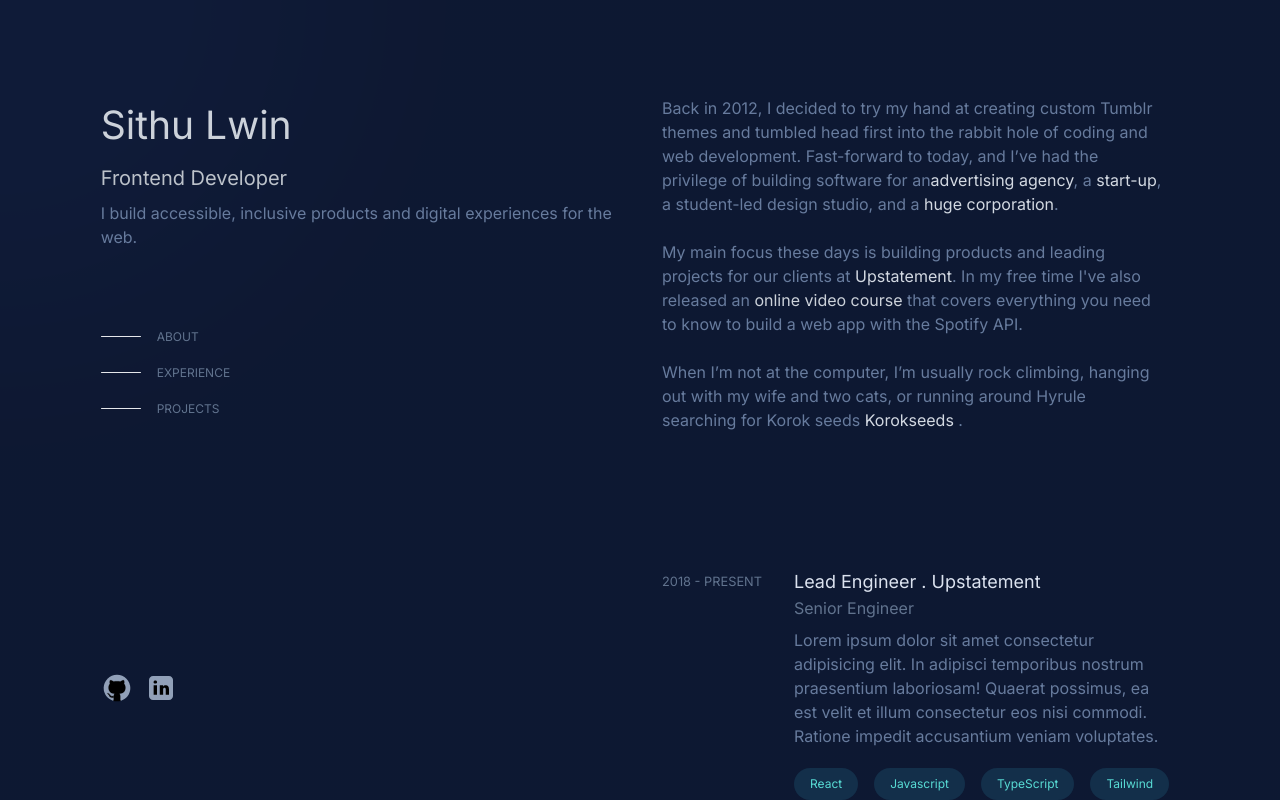
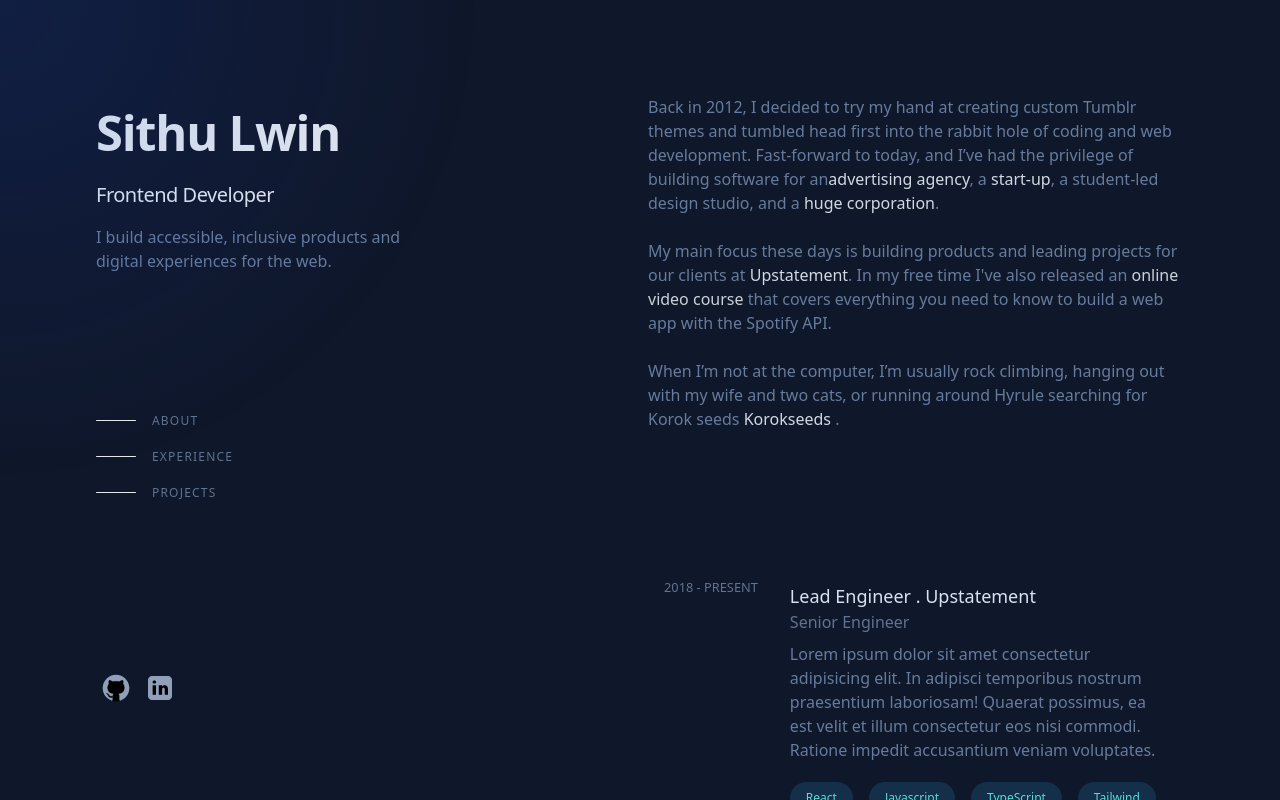
Before and after one commit to Sithu-BinaryLab/portfolio, a Next.js app: page / in a window 1280 px wide. Built offline with nearby package versions, Linux system fonts and the light colour scheme.

Commit message:
modified reponsive and hightlight

```diff
--- a/src/app/globals.css
+++ b/src/app/globals.css
@@ -17,9 +17,10 @@
 } */
 
 body {
-  background: #101c39;
+  background-color: rgb(15 23 42/1);
   margin: 0;
 }
+
 
 .box:hover {
   border-color: #1c2a46;
--- a/src/app/page.tsx
+++ b/src/app/page.tsx
@@ -19,64 +19,31 @@ function Spotlight() {
   const containerRef = useRef(null);
   const expRef = useRef(null);
 
-  const [spotlightSize, setSpotlightSize] = useState(
-    "transparent 10%, rgba(0, 0, 0, 0.8) 30%"
-  );
   const [spotlightPosition, setSpotlightPosition] = useState({ x: 0, y: 0 });
 
-  useEffect(() => {
-    const updateSpotlight = (e: any) => {
-      const x = (e.pageX / window.innerWidth) * 100;
-      const y = (e.pageY / window.innerHeight) * 100;
-      setSpotlightPosition({ x, y });
-    };
-
-    const handleMouseMove = (e: any) => {
-      updateSpotlight(e);
-    };
-
-    const handleMouseDown = (e: any) => {
-      setSpotlightSize("transparent 10%, rgba(16, 28, 57, 0.9) 25%");
-      updateSpotlight(e);
-    };
-
-    const handleMouseUp = (e: any) => {
-      setSpotlightSize("transparent 20%, rgba(16, 28, 57,  0.7) 30%");
-      updateSpotlight(e);
-    };
-
-    window.addEventListener("mousemove", handleMouseMove);
-    window.addEventListener("mousedown", handleMouseDown);
-    window.addEventListener("mouseup", handleMouseUp);
-
-    return () => {
-      window.removeEventListener("mousemove", handleMouseMove);
-      window.removeEventListener("mousedown", handleMouseDown);
-      window.removeEventListener("mouseup", handleMouseUp);
-    };
-  }, []);
-
-  const spotlightStyle = {
-    backgroundImage: `radial-gradient(circle at ${spotlightPosition.x}% ${spotlightPosition.y}%, ${spotlightSize})`,
+  const handleMouseMove = (e: any) => {
+    setSpotlightPosition({ x: e.clientX, y: e.clientY });
   };
 
-
   return (
-    <div className="relative h-screen overflow-hidden">
-      <div className="spotlight absolute h-full  w-full" style={spotlightStyle}>
+    <div ref={containerRef} className="relative h-screen overflow-y-scroll"
+    >
+      <div onMouseMove={handleMouseMove} className="fixed inset-0 z-30 transition duration-300 lg:absolute" style={{ background: `radial-gradient(600px at ${spotlightPosition.x}px ${spotlightPosition.y}px, rgba(29, 78, 216, 0.15), transparent 80%)` }}
+      ></div>
+      <div className="spotlight absolute h-full  w-full sticky"
+      >
         <div
-          className="w-full h-full"
-          style={{ background: "rgba(16, 28, 57, 0.85)" }}
+          className="w-full h-screen "
         >
-          <div ref={containerRef} className="flex flex-wrap justify-center overflow-x-scroll md:space-x-3">
-            <div className="w-full max-w-screen-md md:w-5/12 md:sticky  md:top-0 text-white md:pt-24 overflow-hidden">
+          <div className="mx-auto flex lg:flex-row flex-col min-h-screen max-w-screen-xl px-6 py-12 font-sans md:px-12 md:py-20 lg:px-24 lg:py-0 lg:gap-x-4 ">
+            <div className="lg:sticky lg:top-0 lg:flex lg:max-h-screen lg:w-1/2 lg:flex-col lg:justify-between lg:py-24">
               <ProfileComponent />
               <TabComponent aboutRef={aboutRef} projectRef={projectRef} expRef={expRef} containerRef={containerRef} />
-              <div className="absolute bottom-24">
+              <div className="ml-1 mt-8 flex items-center">
                 <ConnectLink />
               </div>
             </div>
-            <div className="h-screen w-full max-w-screen-md md:w-5/12">
+            <div className="pt-24 lg:w-1/2 lg:py-24">
               <AboutComponent aboutRef={aboutRef} />
               <ExperienceComponent expRef={expRef} />
               <FullResumeComponent />
--- a/src/components/about.tsx
+++ b/src/components/about.tsx
@@ -6,7 +6,8 @@ interface aboutProps {
 
 export const AboutComponent = ({ aboutRef }: aboutProps) => {
   return (
-    <div className="pt-24 px-4" id="about" ref={aboutRef}>
+    <div className="" id="about" ref={aboutRef}>
+      <div className="sticky top-0 z-20 -ml-6 -mr-14 mb-4 w-screen bg-slate-900/75 px-6 py-5 backdrop-blur md:-mx-12 md:px-12 lg:sr-only lg:relative lg:top-auto lg:mx-auto lg:w-full lg:px-0 lg:py-0 lg:opacity-0"><h2 className="text-sm font-bold uppercase tracking-widest text-slate-200 lg:sr-only">About</h2></div>
       <p className="text-primaryColor">
         Back in 2012, I decided to try my hand at creating custom Tumblr themes
         and tumbled head first into the rabbit hole of coding and web
--- a/src/components/experience.tsx
+++ b/src/components/experience.tsx
@@ -4,10 +4,11 @@ interface experienceProps {
 }
 export const ExperienceComponent = ({ expRef }: experienceProps) => {
   return (
-    <div id="experience" ref={expRef}>
-      <div className="pt-28">
+    <div id="experience" className="max-w-screen-md flex gap-y-10 flex-col mt-20" ref={expRef}>
+      <div className="sticky top-0 z-20 -mx-6 w-screen bg-slate-900/75 px-6 py-5 backdrop-blur md:-mx-12 md:px-12 lg:sr-only lg:relative lg:top-auto lg:mx-auto lg:w-full lg:px-0 lg:py-0 lg:opacity-0"><h2 className="text-sm font-bold uppercase tracking-widest text-slate-200 lg:sr-only">Experience</h2></div>
+      <div className="">
         <div
-          className="flex space-x-8 hover:border hover:rounded-md px-4 py-6 hover:bg-hoverColor"
+          className="flex flex-col lg:flex-row lg:space-x-8 space-y-2 hover:border hover:rounded-md px-4 py-6 hover:bg-hoverColor"
           style={{ borderColor: "#1c2a46" }}
         >
           <div className="text-seconTitleColor flex-none text-sm pt-1">
@@ -25,7 +26,7 @@ export const ExperienceComponent = ({ expRef }: experienceProps) => {
               Ratione impedit accusantium veniam voluptates.
             </p>
             {/* programming languages */}
-            <div className="flex pt-3 gap-4">
+            <div className="flex flex-wrap pt-3 gap-4">
               <button
                 className="border border-none text-xs py-2 px-4 rounded-full text-languageColor"
                 style={{ backgroundColor: "#132f4a" }}
@@ -54,9 +55,9 @@ export const ExperienceComponent = ({ expRef }: experienceProps) => {
           </div>
         </div>
       </div>
-      <div className="pt-10">
+      <div className="">
         <div
-          className="flex space-x-8 hover:border hover:rounded-md px-4 py-6 hover:bg-hoverColor"
+          className="flex flex-col lg:flex-row lg:space-x-8 hover:border hover:rounded-md px-4 py-6 hover:bg-hoverColor"
           style={{ borderColor: "#1c2a46" }}
         >
           <div className="text-seconTitleColor flex-none  text-sm pt-1">
@@ -74,7 +75,7 @@ export const ExperienceComponent = ({ expRef }: experienceProps) => {
               Ratione impedit accusantium veniam voluptates.
             </p>
             {/* programming languages */}
-            <div className="flex pt-3 gap-4">
+            <div className="flex flex-wrap pt-3 gap-4">
               <button
                 className="border border-none text-xs py-2 px-4 rounded-full text-languageColor"
                 style={{ backgroundColor: "#132f4a" }}
@@ -103,9 +104,9 @@ export const ExperienceComponent = ({ expRef }: experienceProps) => {
           </div>
         </div>
       </div>
-      <div className="pt-10">
+      <div className="">
         <div
-          className="flex space-x-8 hover:border hover:rounded-md px-4 py-6 hover:bg-hoverColor"
+          className="flex flex-col lg:flex-row lg:space-x-8 hover:border hover:rounded-md px-4 py-6 hover:bg-hoverColor"
           style={{ borderColor: "#1c2a46" }}
         >
           <div className="text-seconTitleColor flex-none  text-sm pt-1 w-32">
@@ -123,7 +124,7 @@ export const ExperienceComponent = ({ expRef }: experienceProps) => {
               Ratione impedit accusantium veniam voluptates.
             </p>
             {/* programming languages */}
-            <div className="flex pt-3 gap-4">
+            <div className="flex flex-wrap pt-3 gap-4">
               <button
                 className="border border-none text-xs py-2 px-4 rounded-full text-languageColor"
                 style={{ backgroundColor: "#132f4a" }}
--- a/src/components/footer.tsx
+++ b/src/components/footer.tsx
@@ -2,7 +2,7 @@ import React from "react";
 
 export const FooterComponent = () => {
   return (
-    <div className="pt-2 pb-24 px-4">
+    <div className="pt-2 pb-24">
       <p className="text-primaryColor text-sm">
         Loosely designed
         <span className="text-highLightColor">in</span> Visual Studio Code by
--- a/src/components/full-project.tsx
+++ b/src/components/full-project.tsx
@@ -8,7 +8,7 @@ export const FullProjectComponent = () => {
     router.push("/archive");
   };
   return (
-    <div className="pt-2 pb-24 px-4" onClick={goToArchive}>
+    <div className="pt-2 pb-24" onClick={goToArchive}>
       <span className="text-titleColor hover:border-b hover:border-white pb-2">
         View Full Project Archive
       </span>
--- a/src/components/projects.tsx
+++ b/src/components/projects.tsx
@@ -7,8 +7,9 @@ interface projectProps {
 export const ProjectComponent = ({ projectRef }: projectProps) => {
   return (
     <div id="projects" ref={projectRef}>
+      <div className="sticky top-0 z-20 -mx-6 mb-4 w-screen bg-slate-900/75 px-6 py-5 backdrop-blur md:-mx-12 md:px-12 lg:sr-only lg:relative lg:top-auto lg:mx-auto lg:w-full lg:px-0 lg:py-0 lg:opacity-0"><h2 className="text-sm font-bold uppercase tracking-widest text-slate-200 lg:sr-only">Projects</h2></div>
       <div
-        className="flex space-x-8 hover:border hover:rounded-md px-4 pt-5 pb-2 hover:bg-hoverColor"
+        className="flex flex-col lg:flex-row gap-y-4 lg:space-x-8 hover:border hover:rounded-md px-4 pt-5 pb-2 hover:bg-hoverColor"
         style={{ borderColor: "#1c2a46" }}
       >
         <img
@@ -27,7 +28,7 @@ export const ProjectComponent = ({ projectRef }: projectProps) => {
         </div>
       </div>
       <div
-        className="flex space-x-8 my-12 hover:border hover:rounded-md px-4 pt-5 pb-2 hover:bg-hoverColor"
+        className="flex flex-col lg:flex-row  gap-y-4 lg:space-x-8 my-12 hover:border hover:rounded-md px-4 pt-5 pb-2 hover:bg-hoverColor"
         style={{ borderColor: "#1c2a46" }}
       >
         <img
@@ -48,7 +49,7 @@ export const ProjectComponent = ({ projectRef }: projectProps) => {
         </div>
       </div>
       <div
-        className="flex space-x-8 my-12 hover:border hover:rounded-md px-4 pt-5 pb-2 hover:bg-hoverColor"
+        className="flex flex-col lg:flex-row gap-y-4 lg:space-x-8 my-12 hover:border hover:rounded-md px-4 pt-5 pb-2 hover:bg-hoverColor"
         style={{ borderColor: "#1c2a46" }}
       >
         <img
--- a/src/components/resume.tsx
+++ b/src/components/resume.tsx
@@ -7,7 +7,7 @@ export const FullResumeComponent = () => {
     router.push("/resume.pdf");
   };
   return (
-    <div className="pt-10 pb-24 px-4">
+    <div className="py-10 ">
       <span
         className="text-titleColor hover:border-b pb-2"
         onClick={goToResume}
--- a/src/components/side-bar/profile.tsx
+++ b/src/components/side-bar/profile.tsx
@@ -3,11 +3,11 @@ import React from "react";
 export const ProfileComponent = () => {
   return (
     <div>
-      <h1 className="text-secondPrimaryColor text-4xl">Sithu Lwin</h1>
-      <h1 className="text-thirdPrimaryColor text-xl py-2">
+      <h1 className="text-secondPrimaryColor text-4xl font-bold tracking-tight text-slate-200 sm:text-5xl">Sithu Lwin</h1>
+      <h1 className="mt-3 text-lg font-medium tracking-tight text-slate-200 sm:text-xl">
         Frontend Developer
       </h1>
-      <p className="text-primaryColor">
+      <p className="text-primaryColor mt-4 max-w-xs leading-normal">
         I build accessible, inclusive products and digital experiences for the
         web.
       </p>
--- a/src/components/side-bar/tab.tsx
+++ b/src/components/side-bar/tab.tsx
@@ -46,11 +46,11 @@ export const TabComponent = ({ aboutRef, projectRef, expRef, containerRef }: Tab
   }
 
   return (
-    <div className="pt-20">
+    <div className="nav hidden lg:block">
       <div className="flex space-x-4">
         <hr className={` h-[0.05px] rounded-full bg-tabActive my-auto ${isActiveTab(aboutRef, expRef) ? "w-24" : "w-10"}`}></hr>
         <button
-          className={`text-xs text-seconTitleColor ${isActiveTab(aboutRef, expRef) ? "text-white font-bold" : ""
+          className={`text-xs text-seconTitleColor tracking-widest ${isActiveTab(aboutRef, expRef) ? "text-white font-bold" : ""
             }`}
         >
           <a href="#about">ABOUT</a>
@@ -58,7 +58,7 @@ export const TabComponent = ({ aboutRef, projectRef, expRef, containerRef }: Tab
       </div>
       <div className="flex space-x-4">
         <hr className={`h-[0.05px] rounded-full bg-tabActive my-auto ${isActiveTab(expRef, projectRef) ? "w-24" : "w-10"}`}></hr>
-        <button className={` text-xs text-seconTitleColor py-5 ${isActiveTab(expRef, projectRef) ? "text-white font-bold" : ""
+        <button className={` text-xs text-seconTitleColor tracking-widest py-5 ${isActiveTab(expRef, projectRef) ? "text-white font-bold" : ""
           }`}>
           <a href="#experience">EXPERIENCE</a>
         </button>
@@ -66,7 +66,7 @@ export const TabComponent = ({ aboutRef, projectRef, expRef, containerRef }: Tab
       <div className="flex space-x-4">
         <hr className={`h-[0.05px] rounded-full bg-tabActive my-auto ${isActiveTab(projectRef, "") ? "w-24" : "w-10"}`}></hr>
         <button
-          className={`text-xs text-seconTitleColor ${isActiveTab(projectRef, "") ? "text-white font-bold" : ""}`}
+          className={`text-xs text-seconTitleColor tracking-widest ${isActiveTab(projectRef, "") ? "text-white font-bold" : ""}`}
         >
           {" "}
           <a href="#projects">PROJECTS</a>
```
